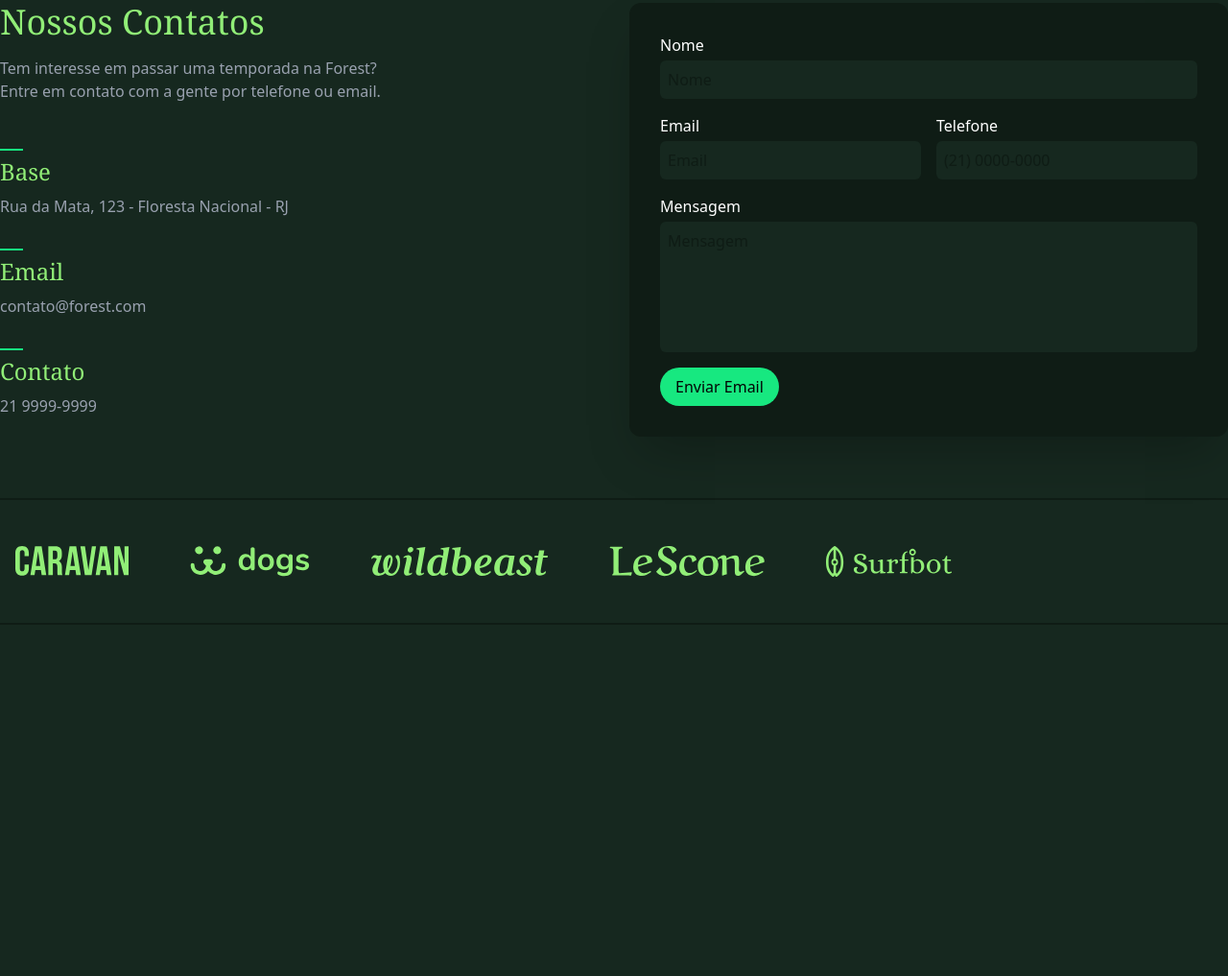
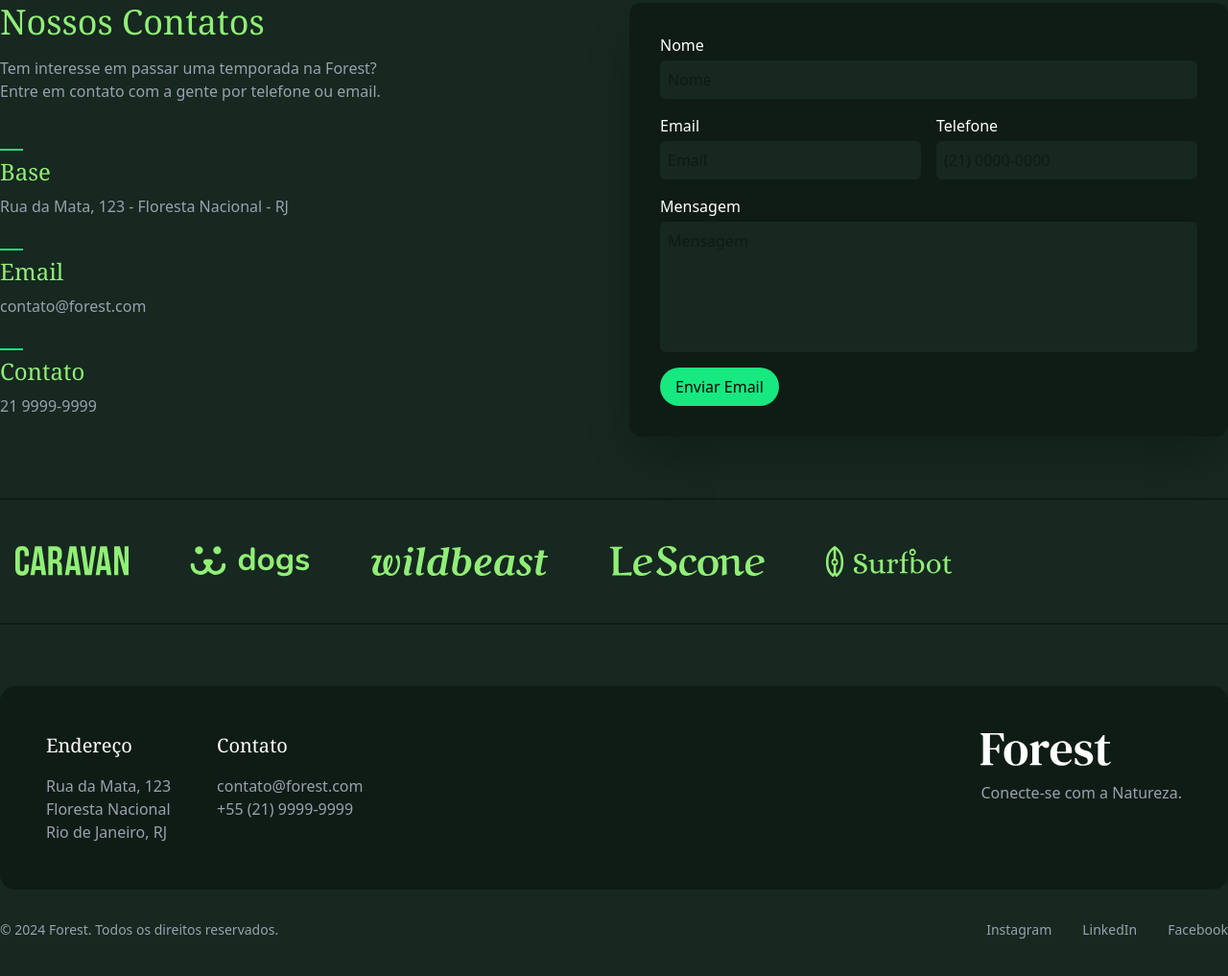
Before and after one commit to alexmonteirodev/forest, a website: page index.html in a window 1280 px wide. Shown: the part 3504-4521 px from the top of the page at 96% size. Drawn offline with Linux system fonts and the light colour scheme.

Commit message:
footer concluido

```diff
--- a/index.html
+++ b/index.html
@@ -9,7 +9,7 @@
     <title>Forest</title>
 </head>
 
-<body class="bg-forest-800 font-sans mb-96">
+<body class="bg-forest-800 font-sans">
     <div class="container mt-4 flex justify-center md:justify-start">
         <div class="flex items-center ">
             <span class="size-3 rounded-full bg-forest-300 border-2 border-forest-800 relative left-[0.375rem]"></span>
@@ -311,6 +311,33 @@
 
         </ul>
     </section>
+    <footer class="container pb-8">
+        <div class="bg-forest-900 p-6 sm:p-12 rounded-2xl mb-8 grid gap-8 lg:grid-cols-2">
+            <div class="flex gap-12 max-sm:flex-col max-sm:gap-4">
+                <div>
+                    <h3 class="text-forest-100 font-serif text-xl mb-4">Endereço</h3>
+                    <p class="text-forest-50">Rua da Mata, 123 <br> Floresta Nacional <br>Rio de Janeiro, RJ</p>
+                </div>
+                <div>
+                    <h3 class="text-forest-100 font-serif text-xl mb-4">Contato</h3>
+                    <p class="text-forest-50">contato@forest.com <br> +55 (21) 9999-9999</p>
+                </div>
+            </div>
+            <div class="lg:justify-self-end">
+                <img src="./src/imgs/forest.svg" alt="Forest" class="mb-4">
+                <p class="text-forest-50">Conecte-se com a Natureza.</p>
+            </div>
+        </div>
+        <div class="text-forest-50 flex items-center justify-between gap-8 text-sm max-sm:flex-col-reverse">
+            <p class="text-center">© 2024 Forest. Todos os direitos reservados.</p>
+            <ul class="flex gap-8">
+                <li><a href="#" class="hover:text-forest-300">Instagram</a></li>
+                <li><a href="#" class="hover:text-forest-300">LinkedIn</a></li>
+                <li><a href="#" class="hover:text-forest-300">Facebook</a></li>
+
+            </ul>
+        </div>
+    </footer>
 </body>
 
 </html>
```
Also changed, not shown: src/output.css.
